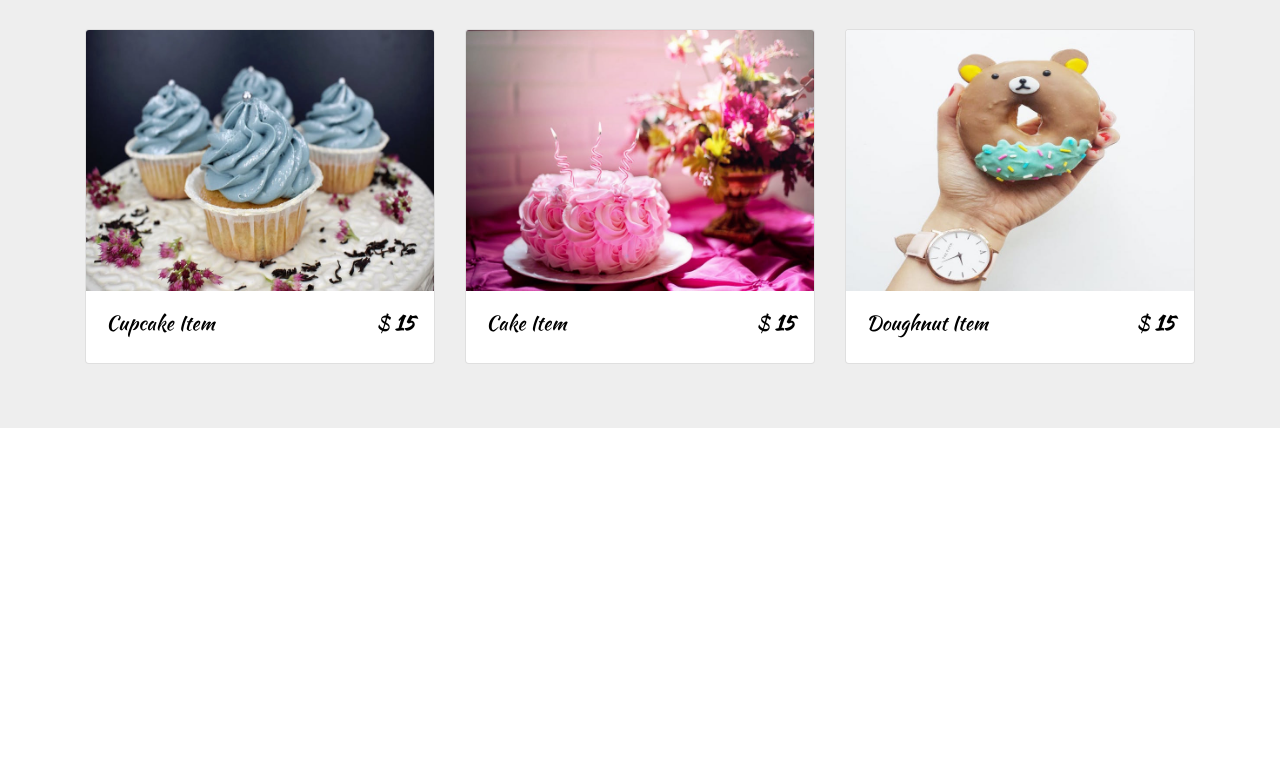
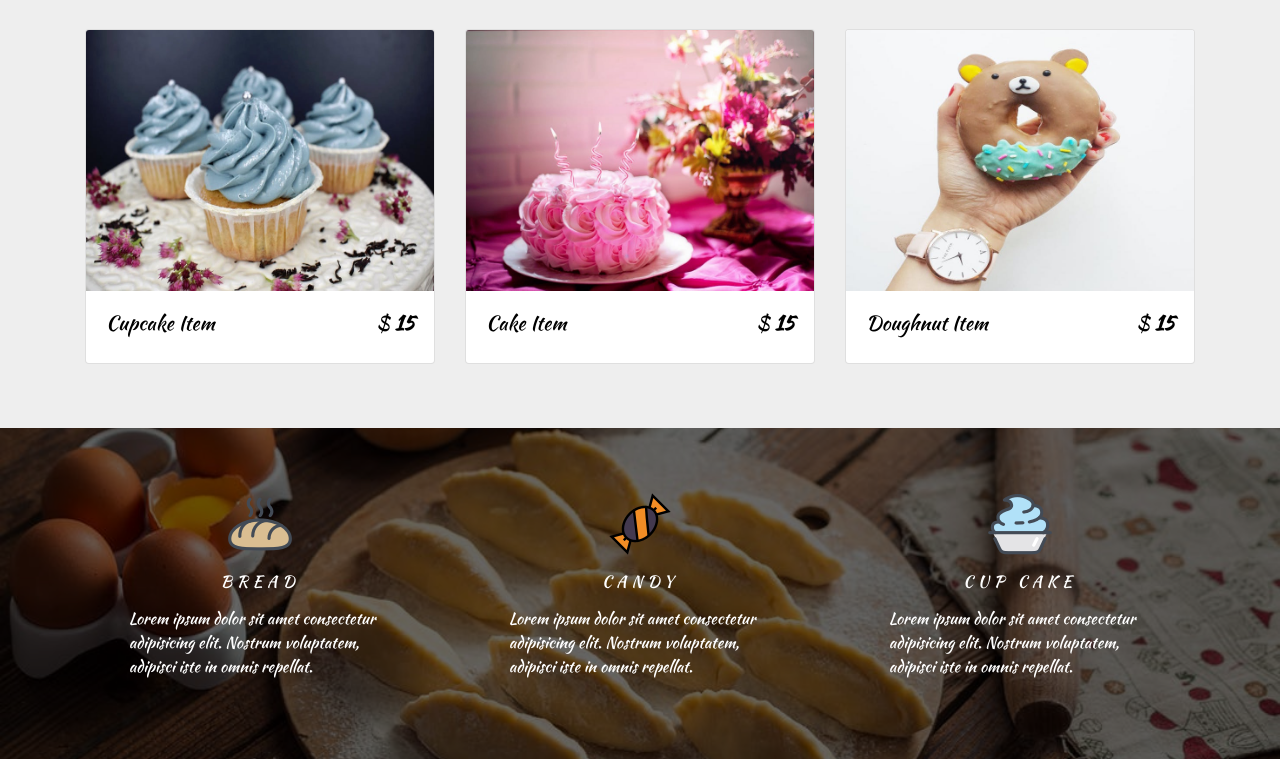
Before and after one commit to sajidd-dev/gandma-sweet, a plain HTML site: page index.html in a window 1280 px wide. Shown: the part 2726-3485 px from the top of the page. Before the commit the page ends 3154 px from the top, so only its background shows below. Drawn offline with Linux system fonts and the light colour scheme.

Commit message:
services:section

```diff
--- a/index.html
+++ b/index.html
@@ -414,6 +414,36 @@
   </section>
   <!-- end of store section -->
 
+    <!-- services section -->
+<section id="services" class="services py-5">
+  <div class="container">
+    <div class="row">
+      <div class="text-center col-md-4 my-3">
+        <img src="img/bread-icon.png" alt="">
+        <h6 class="text-uppercase services-title my-3">bread</h6>
+        <p class="w-75 mx-auto text-left service-text">
+          Lorem ipsum dolor sit amet consectetur adipisicing elit. Nostrum voluptatem, adipisci iste in omnis repellat.
+        </p>
+      </div>
+      <div class="text-center col-md-4 my-3">
+        <img src="img/candy-icon.png" alt="">
+        <h6 class="text-uppercase services-title my-3">candy</h6>
+        <p class="w-75 mx-auto text-left service-text">
+          Lorem ipsum dolor sit amet consectetur adipisicing elit. Nostrum voluptatem, adipisci iste in omnis repellat.
+        </p>
+      </div>
+      <div class="text-center col-md-4 my-3">
+        <img src="img/cupcake-icon.png" alt="">
+        <h6 class="text-uppercase services-title my-3">cup cake</h6>
+        <p class="w-75 mx-auto text-left service-text">
+          Lorem ipsum dolor sit amet consectetur adipisicing elit. Nostrum voluptatem, adipisci iste in omnis repellat.
+        </p>
+      </div>
+    </div>
+  </div>
+</section>
+  <!-- end of services section -->
+
   <!-- jquery -->
   <script src="js/jquery-3.3.1.min.js"></script>
   <!-- bootstrap js -->
```
